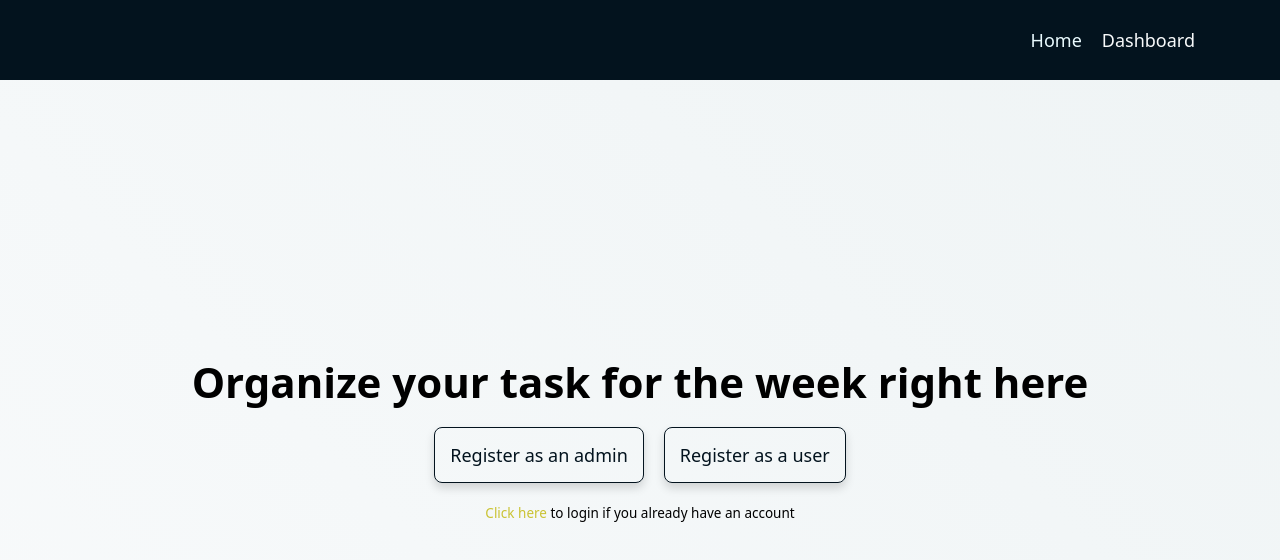
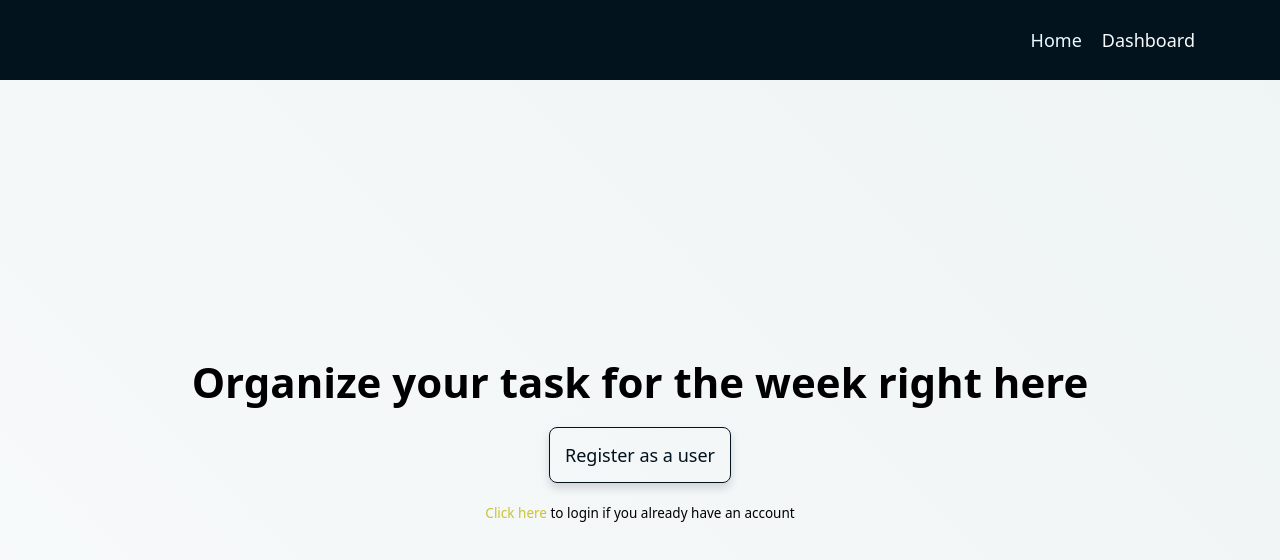
Before and after one commit to chumex412/fullstack-todo, a React app in the folder client/: page / in a window 1280 px wide. Shown: the top 560 px of the page. Built offline with nearby package versions, Linux system fonts and the light colour scheme.

Commit message:
added a way to change state of component based on login state

```diff
--- a/client/src/pages/Home.js
+++ b/client/src/pages/Home.js
@@ -1,23 +1,32 @@
 import React from 'react';
+import { useSelector } from 'react-redux';
 import { Link } from 'react-router-dom';
 import styled from 'styled-components';
 import Nav from '../components/Nav/index';
+import { authenticate } from '../_selectors/userSelector';
 
 const Home = () => {
+  const authenticated = useSelector(state => authenticate(state));
+
   return (
     <div>
       <Nav />
       <Hero>
         <section>
           <h1>Organize your task for the week right here</h1>
+          {!authenticated && (
+              <>
                 <HeroBtnContainer>
-            <Link to="/signup" state={{role: "admin"}}>Register as an admin</Link>
+                  {/*<Link to="/signup" state={{role: "admin"}}>Register as an admin</Link>*/}
                   <Link to="/signup" state={{role: "user"}}>Register as a user</Link>
                 </HeroBtnContainer>
                 <p>
                   <Link to="/login">Click here</Link>{ " " }
                   to login if you already have an account
                 </p>
+              </>
+            )
+          }
         </section>
       </Hero>
     </div>
```
Lines whose indentation alone changed are shown as unchanged.
